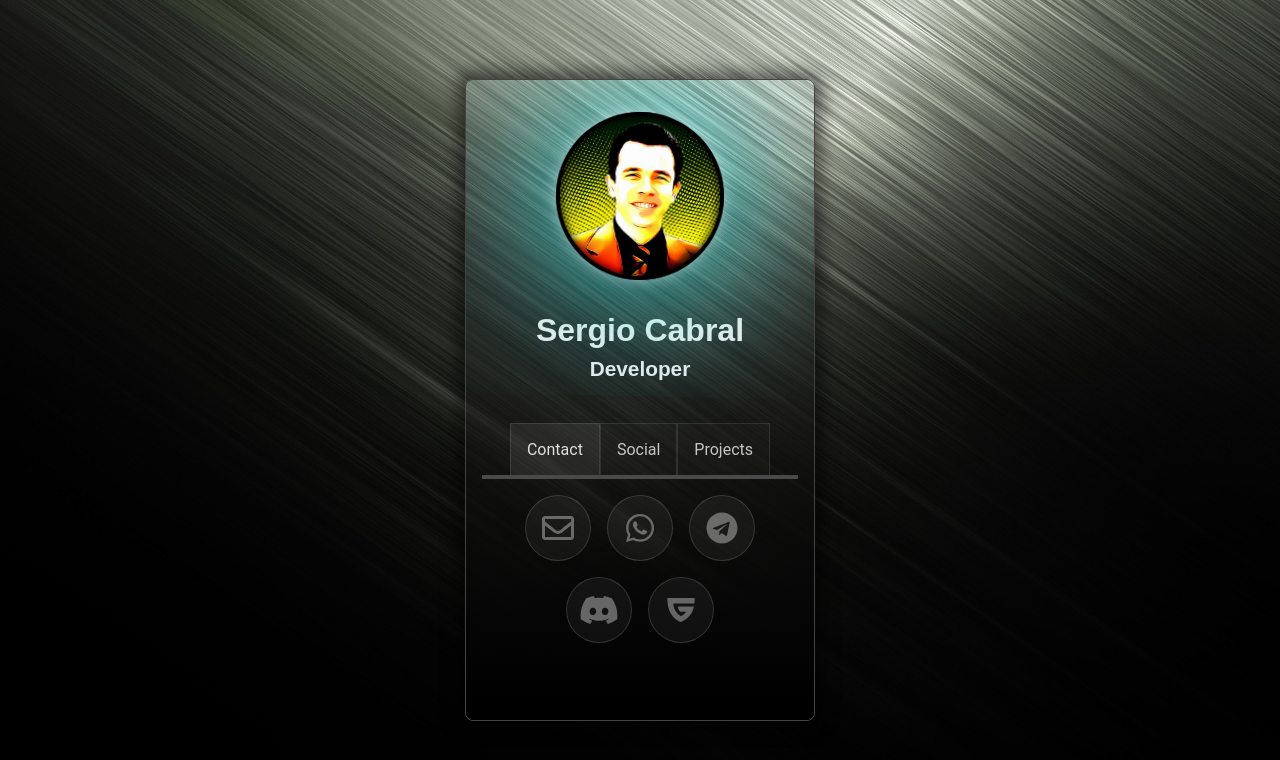
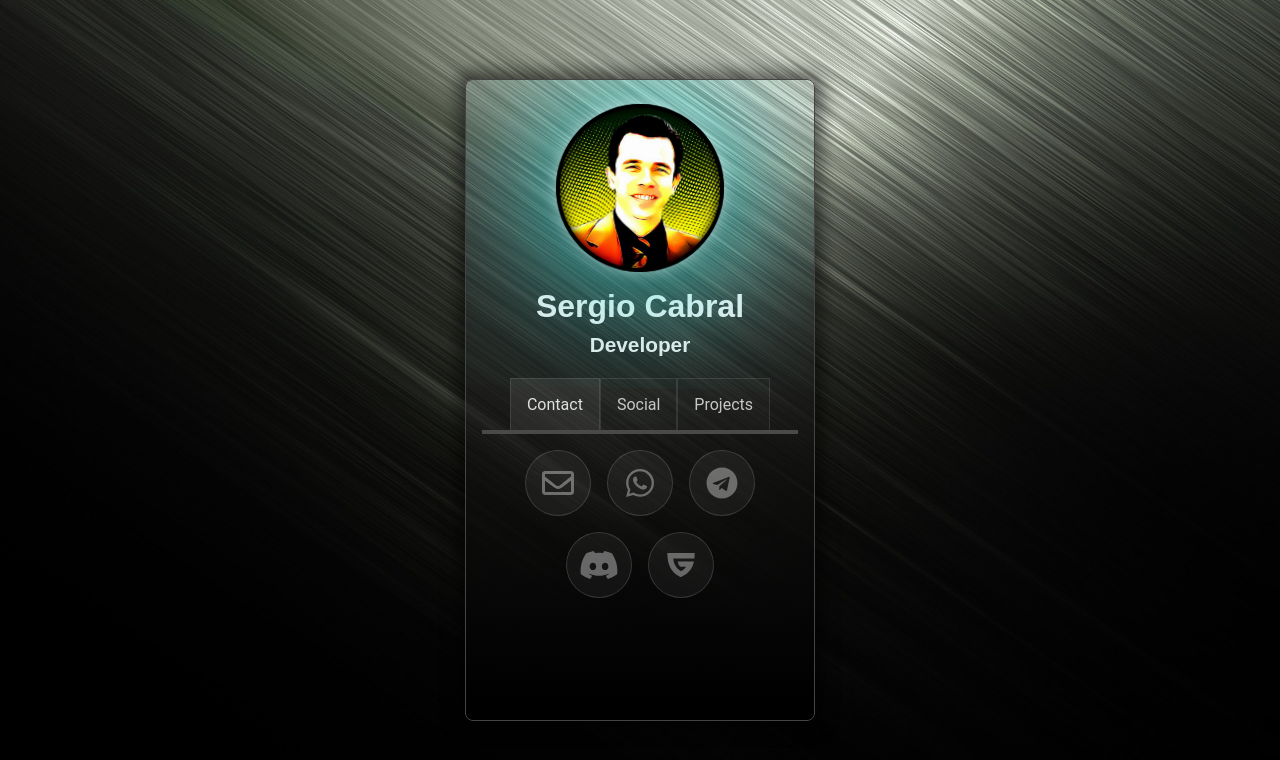
Before and after one commit to sergiocabral/Template.Gatsby.Identify, a Gatsby site: page / in a window 1280 px wide. Built offline with nearby package versions, Linux system fonts and the light colour scheme; Gatsby itself is replaced by a stand-in of ours; a web font is replaced by a local one.

Commit message:
Ajustes pequenos de css

```diff
--- a/src/templates/profile/profile.scss
+++ b/src/templates/profile/profile.scss
@@ -32,6 +32,8 @@
     .card {
         position: relative;
 
+        overflow: hidden;
+
         min-height: 0;
         height: 80%;
         max-height: 650px;
@@ -49,19 +51,18 @@
             display: flex;
             flex-direction: column;
 
-            .rotate-image {
-                margin: 2em 0;
-            }
+            padding-top: 1.5em;
 
             & > h1 {
                 font-size: 2em;
+                margin-top: 0.5em;
                 margin-bottom: 0.25em;
                 animation: showing 3s;
             }
 
             & > h2 {
                 font-size: 1.3em;
-                margin-bottom: 2em;
+                margin-bottom: 1em;
                 animation: showing 4s;
             }
         }
@@ -113,7 +114,7 @@
             overflow: hidden;
 
             & > div {
-                width: 100%;
+                width: calc(100% + 0.25em);
                 padding-right: 0.5em;
             }
         }
--- a/src/templates/projects-list/projects-list.scss
+++ b/src/templates/projects-list/projects-list.scss
@@ -67,7 +67,7 @@
     .section {
         overflow: auto;
         flex-grow: 1;
-        padding: 0.5em 0.5em 2em 0.5em;
+        padding: 0.5em 0.5em 3em 0.5em;
 
         .title {
             background-color: rgba(255,255,255,0.05);
@@ -169,7 +169,7 @@
         .section {
             padding-bottom: 1em;
             &:last-child {
-                padding-bottom: 2em;
+                padding-bottom: 4em;
             }
 
             ul.links {
```
